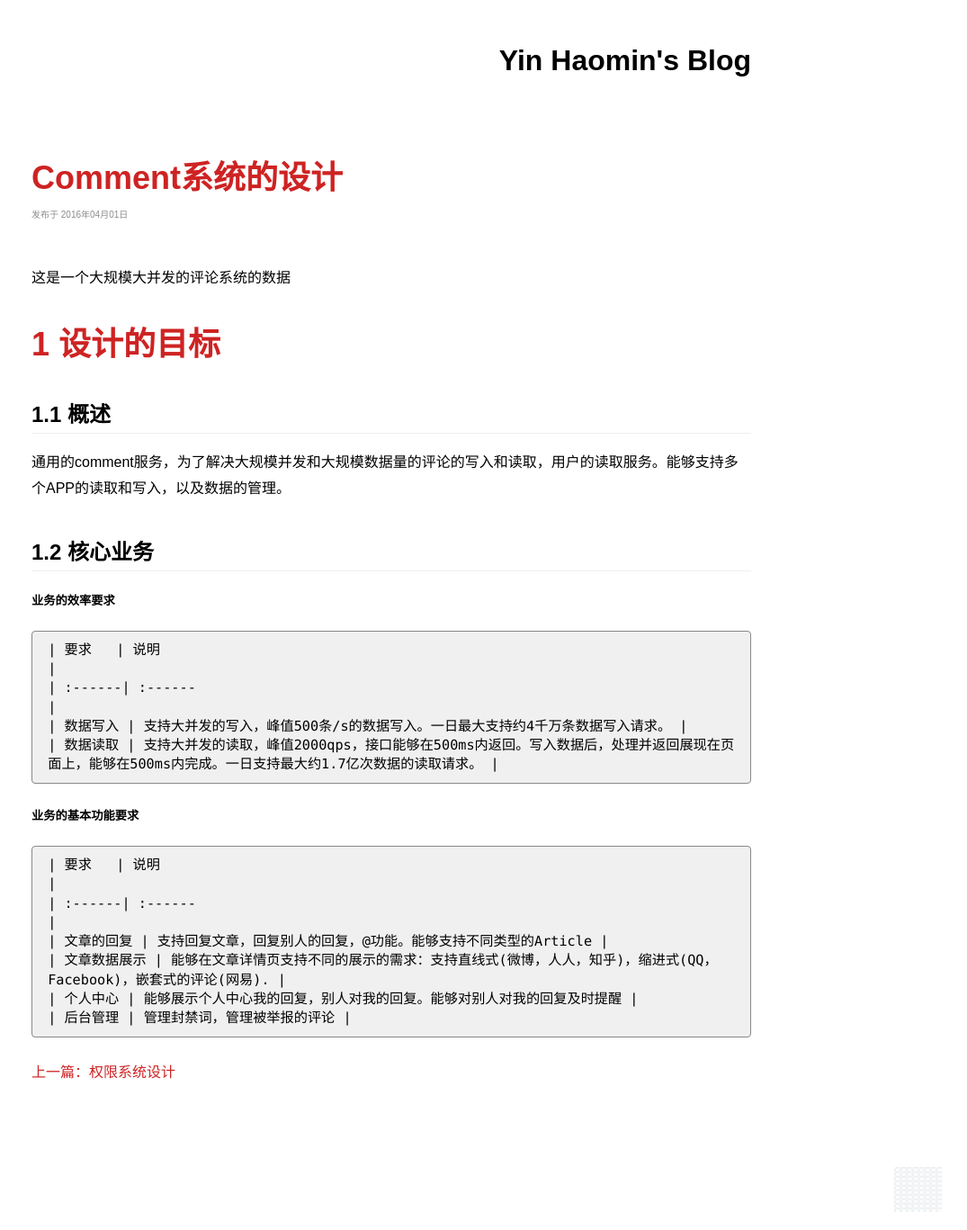
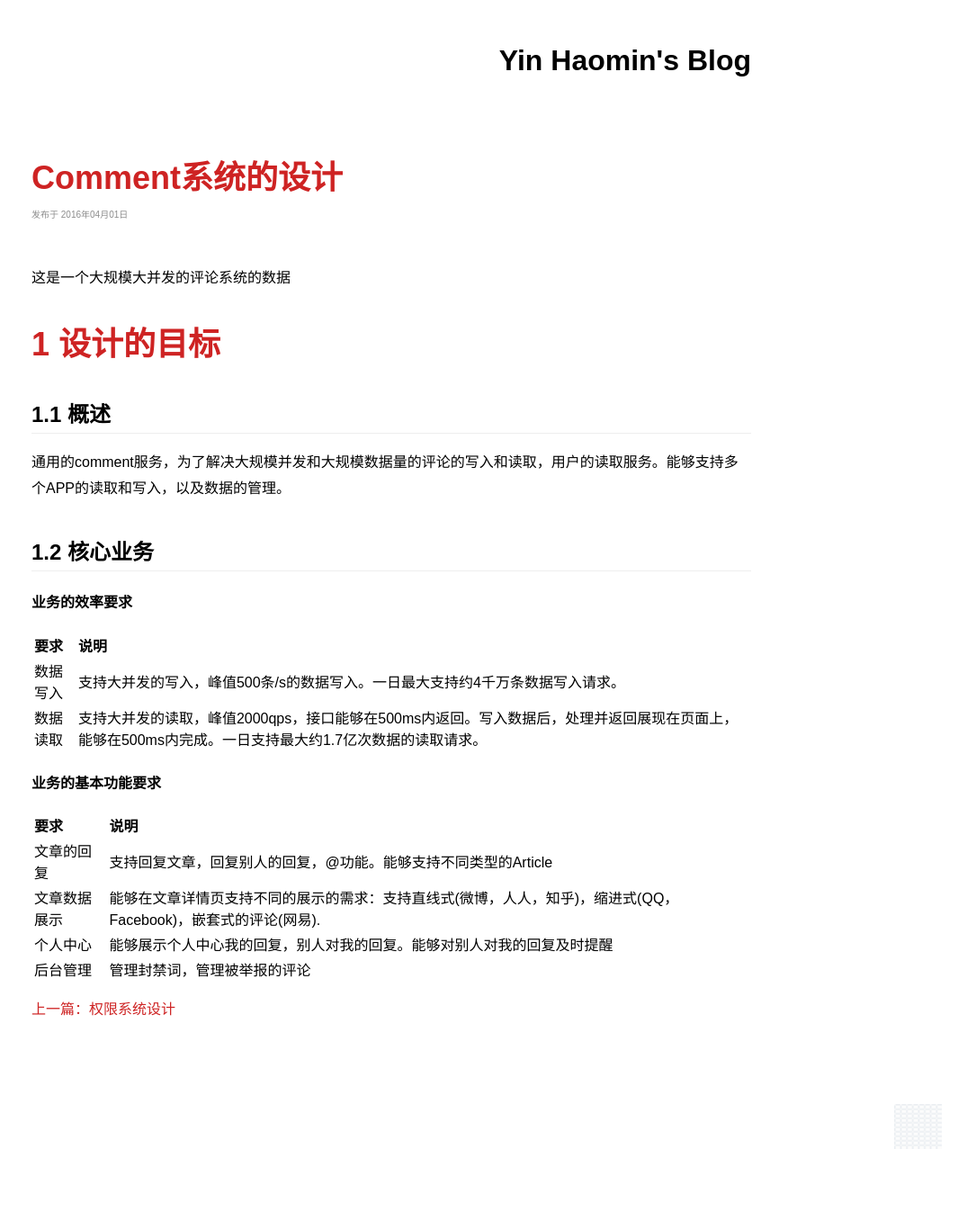
Before and after one commit to yinhaomin/yinhaomin.github.io, a Jekyll site: the page built from _posts/2016-04-01-Comment系统的设计.md, in a window 1280 px wide. Shown: the whole page at 90% size, without its empty margins (205-1280 px from the left). Built offline with Jekyll 4.4.1, drawn with Linux system fonts in a browser that asks for light colours; comment, search, counter and statistics services are not loaded; after the commit the page ends 1297 px from its top, so only the background shows below that.

````diff
--- a/_posts/2016-04-01-Comment系统的设计.md
+++ b/_posts/2016-04-01-Comment系统的设计.md
@@ -14,20 +14,19 @@ keywords: Comment,评论系统,系统设计
 
 ## 1.2 核心业务
 
-##### 业务的效率要求
-```
+#### 业务的效率要求
+
 | 要求   | 说明                                                                       |
 | :------| :------                                                                    |
 | 数据写入 | 支持大并发的写入，峰值500条/s的数据写入。一日最大支持约4千万条数据写入请求。 |
 | 数据读取 | 支持大并发的读取，峰值2000qps，接口能够在500ms内返回。写入数据后，处理并返回展现在页面上，能够在500ms内完成。一日支持最大约1.7亿次数据的读取请求。 |
-```
 
-##### 业务的基本功能要求
-```
+
+#### 业务的基本功能要求
+
 | 要求   | 说明                                                                       |
 | :------| :------                                                                    |
 | 文章的回复 | 支持回复文章，回复别人的回复，@功能。能够支持不同类型的Article |
 | 文章数据展示 | 能够在文章详情页支持不同的展示的需求：支持直线式(微博，人人，知乎)，缩进式(QQ， Facebook)，嵌套式的评论(网易). |
 | 个人中心 | 能够展示个人中心我的回复，别人对我的回复。能够对别人对我的回复及时提醒 |
 | 后台管理 | 管理封禁词，管理被举报的评论 |
-```
````
